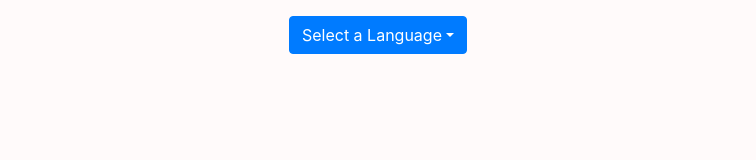
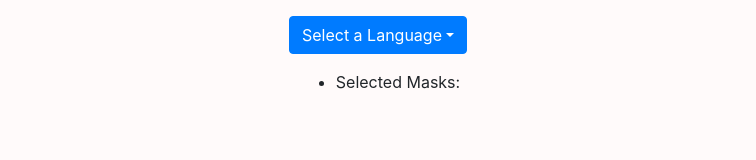
Before and after one commit to isaacluy/masks-trainer, a React (Create React App) app: page / in a window 1280 px wide. Shown: the part 122-282 px from the top of the page, without its empty margins (262-1018 px from the left). Built offline with nearby package versions, Linux system fonts and the light colour scheme.

Commit message:
Small feature to display the state as HTML. Will be removed on next iteration

```diff
--- a/src/App.js
+++ b/src/App.js
@@ -63,7 +63,10 @@ class App extends React.Component {
           />
         </Row>
         <Row className="justify-content-center mb-2">
-          {this.props.masks}
+          <ul>
+            <li>{'Selected Masks:'}</li>
+            {this.props.masks.map((mask, index) => <li key={index}>{mask}</li>)}
+          </ul>
         </Row>
       </Container>
     );
```
